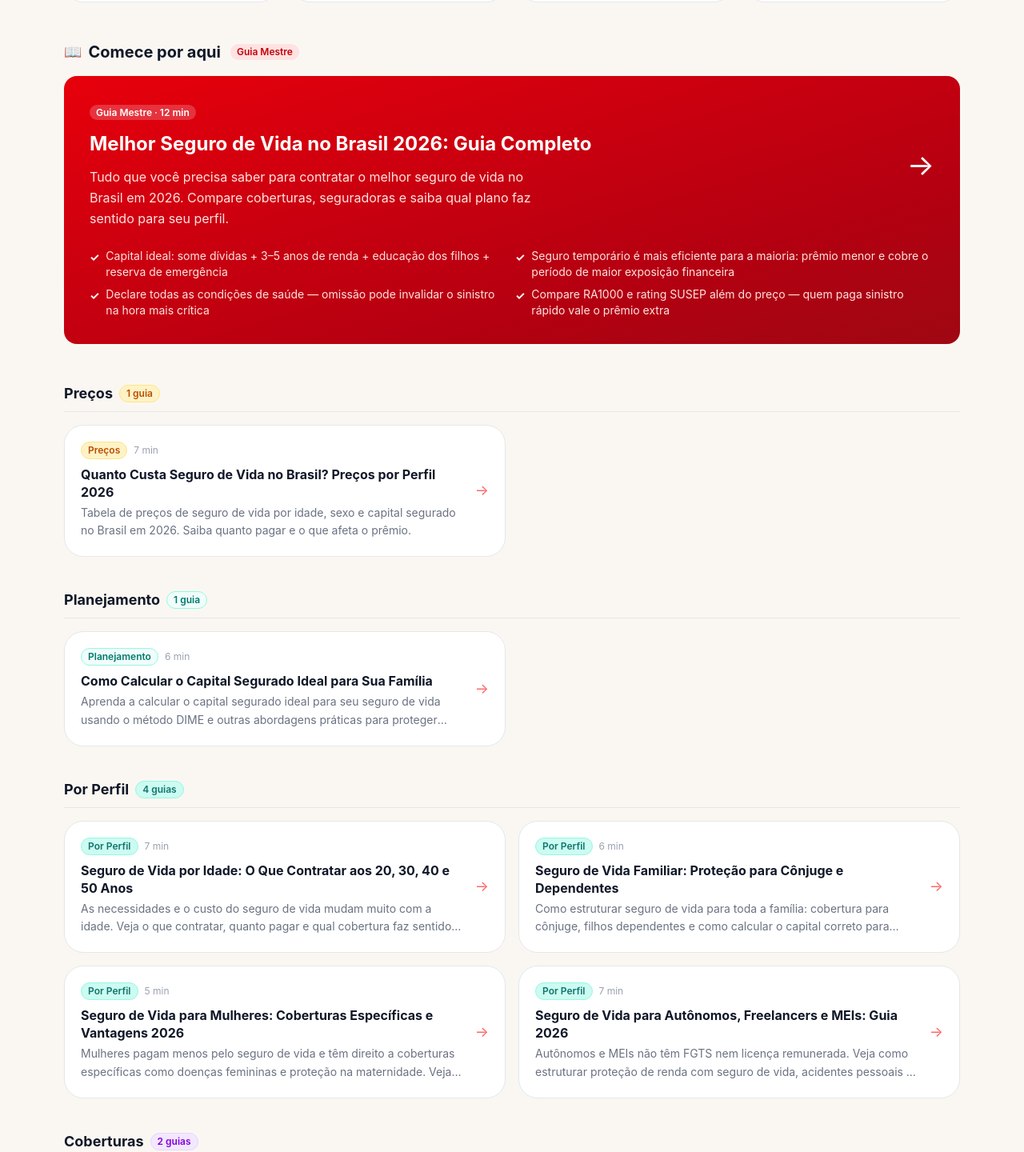
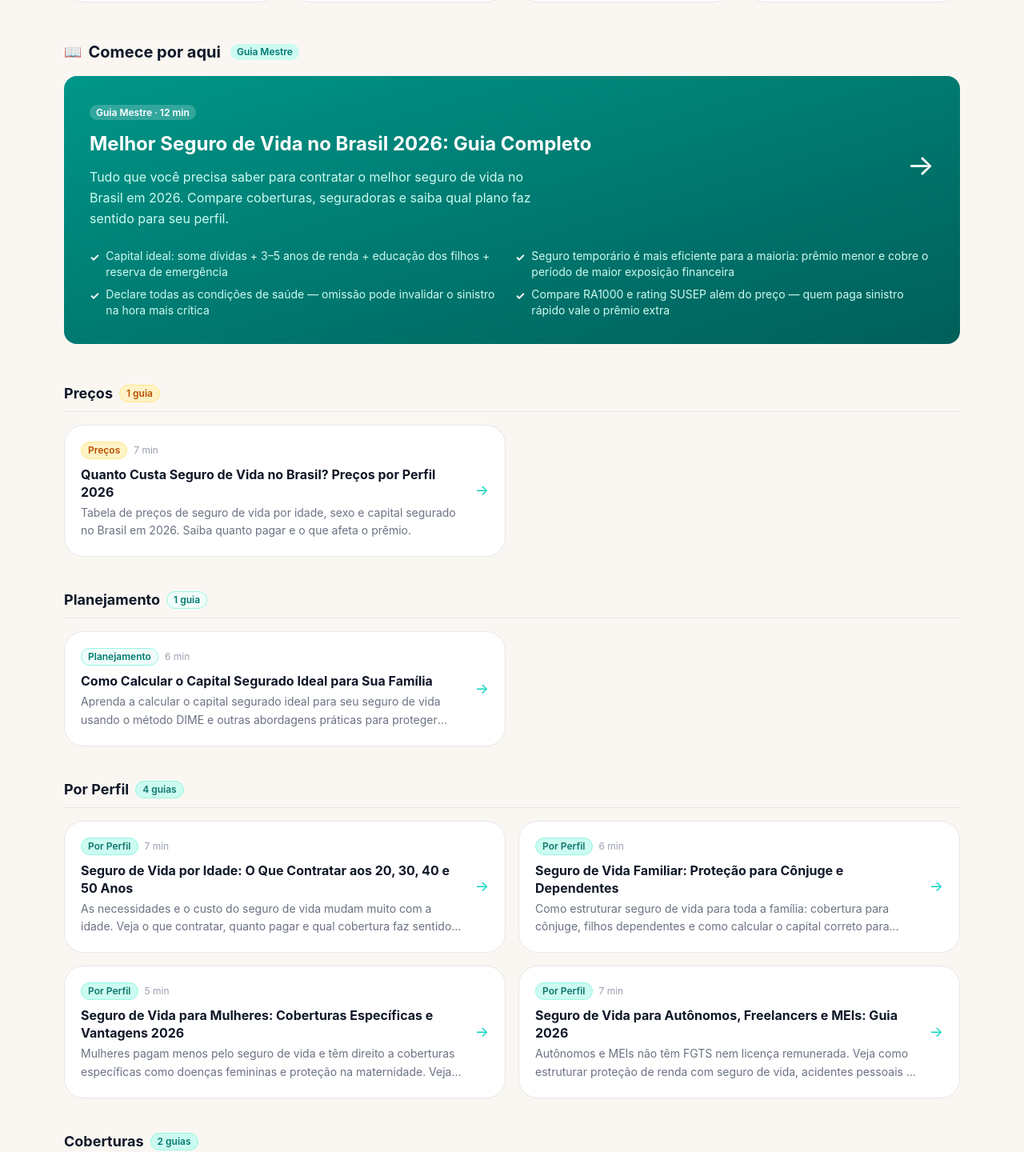
Before and after one commit to vitormdandrade/t3-seguro-calc, a Next.js app: page /seguro-vida in a window 1280 px wide. Shown: the part 470-1910 px from the top of the page at 80% size. Built offline with nearby package versions, Linux system fonts and the light colour scheme; no server answers.

Commit message:
fix: web design audit — calculaseguro.com.br (brand consistency: red→teal)

```diff
--- a/app/guias/[slug]/page.tsx
+++ b/app/guias/[slug]/page.tsx
@@ -23,9 +23,9 @@ export async function generateMetadata({ params }: Props): Promise<Metadata> {
 }
 
 const CATEGORY_COLORS: Record<string, string> = {
-  trust: 'bg-purple-100 text-purple-700',
-  auto: 'bg-blue-100 text-blue-700',
-  vida: 'bg-red-100 text-red-700',
+  trust: 'bg-teal-100 text-teal-700',
+  auto: 'bg-teal-100 text-teal-700',
+  vida: 'bg-teal-100 text-teal-700',
   residencial: 'bg-accent-soft text-accent',
   viagem: 'bg-amber-100 text-amber-700',
   geral: 'bg-gray-100 text-gray-700',
--- a/app/guias/page.tsx
+++ b/app/guias/page.tsx
@@ -10,9 +10,9 @@ export const metadata: Metadata = {
 };
 
 const CATEGORY_COLORS: Record<string, string> = {
-  trust: 'bg-purple-100 text-purple-700',
-  auto: 'bg-blue-100 text-blue-700',
-  vida: 'bg-red-100 text-red-700',
+  trust: 'bg-teal-100 text-teal-700',
+  auto: 'bg-teal-100 text-teal-700',
+  vida: 'bg-teal-100 text-teal-700',
   residencial: 'bg-accent-soft text-accent',
   viagem: 'bg-amber-100 text-amber-700',
   geral: 'bg-gray-100 text-gray-700',
@@ -46,19 +46,19 @@ export default function Guias() {
         <div className="flex items-center gap-2 mb-4">
           <span className="text-lg">🔐</span>
           <h2 className="text-xl font-bold text-gray-900">Confiança & Regulação</h2>
-          <span className="text-xs bg-purple-100 text-purple-700 px-2 py-0.5 rounded-full font-semibold ml-1">Essencial antes de contratar</span>
+          <span className="text-xs bg-teal-100 text-teal-700 px-2 py-0.5 rounded-full font-semibold ml-1">Essencial antes de contratar</span>
         </div>
         <div className="grid md:grid-cols-3 gap-6">
           {trustGuides.map((guide) => (
             <Link
               key={guide.slug}
               href={`/guias/${guide.slug}`}
-              className="bg-white border-2 border-purple-200 rounded-xl p-6 hover:shadow-lg hover:border-purple-400 transition group"
+              className="bg-white border-2 border-teal-200 rounded-xl p-6 hover:shadow-lg hover:border-teal-400 transition group"
             >
-              <span className="text-xs font-semibold px-2 py-0.5 rounded-full bg-purple-100 text-purple-700">
+              <span className="text-xs font-semibold px-2 py-0.5 rounded-full bg-teal-100 text-teal-700">
                 {guide.categoryLabel}
               </span>
-              <h3 className="text-lg font-bold text-gray-900 group-hover:text-purple-700 transition mt-3 mb-2 leading-snug">
+              <h3 className="text-lg font-bold text-gray-900 group-hover:text-teal-700 transition mt-3 mb-2 leading-snug">
                 {guide.title}
               </h3>
               <p className="text-gray-600 text-sm leading-relaxed mb-4">
@@ -66,7 +66,7 @@ export default function Guias() {
               </p>
               <div className="flex items-center justify-between">
                 <span className="text-xs text-gray-400">{guide.readingTimeMin} min</span>
-                <span className="text-purple-600 font-semibold text-sm group-hover:translate-x-1 transition-transform inline-block">
+                <span className="text-teal-600 font-semibold text-sm group-hover:translate-x-1 transition-transform inline-block">
                   Ler guia →
                 </span>
               </div>
--- a/app/seguro-vida/[slug]/page.tsx
+++ b/app/seguro-vida/[slug]/page.tsx
@@ -23,13 +23,13 @@ export async function generateMetadata({ params }: Props): Promise<Metadata> {
 }
 
 const TAG_COLORS: Record<string, string> = {
-  'Guia Mestre': 'bg-red-100 text-red-700',
+  'Guia Mestre': 'bg-teal-100 text-teal-700',
   'Preços': 'bg-amber-100 text-amber-700',
   'Planejamento': 'bg-teal-50 text-teal-700',
   'Por Perfil': 'bg-accent-soft text-accent',
-  'Coberturas': 'bg-purple-100 text-purple-700',
+  'Coberturas': 'bg-teal-100 text-teal-700',
   'Comparativo': 'bg-teal-50 text-teal-700',
-  'Empresas': 'bg-orange-100 text-orange-700',
+  'Empresas': 'bg-amber-100 text-amber-700',
 };
 
 export default async function VidaGuideDetail({ params }: Props) {
@@ -64,9 +64,9 @@ export default async function VidaGuideDetail({ params }: Props) {
       <div className="max-w-4xl mx-auto px-4 py-12">
         {/* Breadcrumb */}
         <nav className="text-sm text-gray-500 mb-6 flex gap-2 flex-wrap">
-          <Link href="/" className="hover:text-red-600">Início</Link>
+          <Link href="/" className="hover:text-teal-600">Início</Link>
           <span>/</span>
-          <Link href="/seguro-vida" className="hover:text-red-600">Seguro de Vida</Link>
+          <Link href="/seguro-vida" className="hover:text-teal-600">Seguro de Vida</Link>
           <span>/</span>
           <span className="text-gray-900 line-clamp-1">{guide.title}</span>
         </nav>
@@ -91,15 +91,15 @@ export default async function VidaGuideDetail({ params }: Props) {
         </div>
 
         {/* Key Takeaways */}
-        <div className="bg-red-50 border border-red-200 rounded-xl p-6 mb-10">
-          <h2 className="text-lg font-bold text-red-900 mb-4 flex items-center gap-2">
+        <div className="bg-teal-50 border border-teal-200 rounded-xl p-6 mb-10">
+          <h2 className="text-lg font-bold text-teal-900 mb-4 flex items-center gap-2">
             <span>✦</span> Pontos Principais
           </h2>
           <ul className="space-y-3">
             {guide.keyTakeaways.map((point, i) => (
               <li key={i} className="flex items-start gap-3">
-                <span className="text-red-600 font-bold mt-0.5 flex-shrink-0">✓</span>
-                <span className="text-red-900 text-sm leading-relaxed">{point}</span>
+                <span className="text-teal-600 font-bold mt-0.5 flex-shrink-0">✓</span>
+                <span className="text-teal-900 text-sm leading-relaxed">{point}</span>
               </li>
             ))}
           </ul>
@@ -178,27 +178,27 @@ export default async function VidaGuideDetail({ params }: Props) {
         </div>
 
         {/* CTA */}
-        <div className="bg-red-700 text-white p-8 rounded-xl text-center mb-10">
+        <div className="bg-teal-700 text-white p-8 rounded-xl text-center mb-10">
           <h3 className="text-2xl font-bold mb-2">Calcule o preço do seu seguro de vida</h3>
-          <p className="text-red-100 mb-6">
+          <p className="text-teal-100 mb-6">
             Estimativa personalizada com base no seu perfil — sem cadastro, resultado em segundos.
           </p>
           <div className="flex flex-wrap gap-3 justify-center">
             <Link
               href="/calculadora/seguro-vida"
-              className="bg-white text-red-700 px-6 py-2.5 rounded-lg font-semibold hover:bg-red-50 transition"
+              className="bg-white text-teal-700 px-6 py-2.5 rounded-lg font-semibold hover:bg-teal-50 transition"
             >
               ❤️ Calcular agora
             </Link>
             <Link
               href="/seguro-vida"
-              className="bg-red-600 border border-red-400 text-white px-5 py-2.5 rounded-lg font-semibold hover:bg-red-500 transition text-sm"
+              className="bg-teal-600 border border-teal-400 text-white px-5 py-2.5 rounded-lg font-semibold hover:bg-teal-500 transition text-sm"
             >
               Ver todos os guias
             </Link>
             <Link
               href="/estado"
-              className="bg-red-600 border border-red-400 text-white px-5 py-2.5 rounded-lg font-semibold hover:bg-red-500 transition text-sm"
+              className="bg-teal-600 border border-teal-400 text-white px-5 py-2.5 rounded-lg font-semibold hover:bg-teal-500 transition text-sm"
             >
               🗺️ Por estado
             </Link>
@@ -214,17 +214,17 @@ export default async function VidaGuideDetail({ params }: Props) {
                 <Link
                   key={rel.slug}
                   href={`/seguro-vida/${rel.slug}`}
-                  className="bg-white border border-gray-200 rounded-xl p-5 hover:shadow-md hover:border-red-200 transition group"
+                  className="bg-white border border-gray-200 rounded-xl p-5 hover:shadow-md hover:border-teal-200 transition group"
                 >
                   <span
                     className={`text-xs font-semibold px-2 py-0.5 rounded-full ${TAG_COLORS[rel.tag] ?? 'bg-gray-100 text-gray-700'}`}
                   >
                     {rel.tag}
                   </span>
-                  <h3 className="font-bold text-gray-900 group-hover:text-red-600 transition mt-2 text-sm leading-snug">
+                  <h3 className="font-bold text-gray-900 group-hover:text-teal-600 transition mt-2 text-sm leading-snug">
                     {rel.title}
                   </h3>
-                  <span className="text-red-500 text-xs mt-2 inline-block">Ler guia →</span>
+                  <span className="text-teal-500 text-xs mt-2 inline-block">Ler guia →</span>
                 </Link>
               ))}
             </div>
--- a/app/seguro-vida/page.tsx
+++ b/app/seguro-vida/page.tsx
@@ -10,13 +10,13 @@ export const metadata: Metadata = {
 };
 
 const TAG_COLORS: Record<string, string> = {
-  'Guia Mestre': 'bg-red-100 text-red-700 border-red-200',
+  'Guia Mestre': 'bg-teal-100 text-teal-700 border-teal-200',
   'Preços': 'bg-amber-100 text-amber-700 border-amber-200',
   'Planejamento': 'bg-teal-50 text-teal-700 border-teal-200',
   'Por Perfil': 'bg-accent-soft text-accent border-teal-200',
-  'Coberturas': 'bg-purple-100 text-purple-700 border-purple-200',
+  'Coberturas': 'bg-teal-100 text-teal-700 border-teal-200',
   'Comparativo': 'bg-teal-50 text-teal-700 border-teal-200',
-  'Empresas': 'bg-orange-100 text-orange-700 border-orange-200',
+  'Empresas': 'bg-amber-100 text-amber-700 border-amber-200',
 };
 
 export default function SeguroVidaHub() {
@@ -63,7 +63,7 @@ export default function SeguroVidaHub() {
         <div className="mb-10">
           <div className="flex items-center gap-3 mb-3">
             <span className="text-3xl">❤️</span>
-            <span className="text-xs font-semibold bg-red-100 text-red-700 px-3 py-1 rounded-full">
+            <span className="text-xs font-semibold bg-teal-100 text-teal-700 px-3 py-1 rounded-full">
               {vidaGuides.length} guias especializados
             </span>
           </div>
@@ -84,7 +84,7 @@ export default function SeguroVidaHub() {
             { label: 'Perfis específicos', value: '5' },
           ].map((stat) => (
             <div key={stat.label} className="bg-white border border-gray-200 rounded-xl p-4 text-center">
-              <div className="text-2xl font-bold text-red-600">{stat.value}</div>
+              <div className="text-2xl font-bold text-teal-600">{stat.value}</div>
               <div className="text-xs text-gray-500 mt-1">{stat.label}</div>
             </div>
           ))}
@@ -96,13 +96,13 @@ export default function SeguroVidaHub() {
             <div className="flex items-center gap-2 mb-4">
               <span className="text-lg">📖</span>
               <h2 className="text-xl font-bold text-gray-900">Comece por aqui</h2>
-              <span className="text-xs bg-red-100 text-red-700 px-2 py-0.5 rounded-full font-semibold ml-1">
+              <span className="text-xs bg-teal-100 text-teal-700 px-2 py-0.5 rounded-full font-semibold ml-1">
                 Guia Mestre
               </span>
             </div>
             <Link
               href={`/seguro-vida/${masterGuide.slug}`}
-              className="block bg-gradient-to-br from-red-600 to-red-800 text-white rounded-2xl p-8 hover:from-red-700 hover:to-red-900 transition group"
+              className="block bg-gradient-to-br from-teal-600 to-teal-800 text-white rounded-2xl p-8 hover:from-teal-700 hover:to-teal-900 transition group"
             >
               <div className="flex items-start justify-between gap-4 flex-wrap">
                 <div className="flex-1">
@@ -112,7 +112,7 @@ export default function SeguroVidaHub() {
                   <h3 className="text-2xl font-bold mt-3 mb-3 leading-snug group-hover:underline">
                     {masterGuide.title}
                   </h3>
-                  <p className="text-red-100 leading-relaxed max-w-xl">
+                  <p className="text-teal-100 leading-relaxed max-w-xl">
                     {masterGuide.description}
                   </p>
                 </div>
@@ -122,7 +122,7 @@ export default function SeguroVidaHub() {
               </div>
               <ul className="mt-6 grid sm:grid-cols-2 gap-2">
                 {masterGuide.keyTakeaways.map((point, i) => (
-                  <li key={i} className="flex items-start gap-2 text-sm text-red-100">
+                  <li key={i} className="flex items-start gap-2 text-sm text-teal-100">
                     <span className="text-white font-bold mt-0.5">✓</span>
                     {point}
                   </li>
@@ -152,7 +152,7 @@ export default function SeguroVidaHub() {
                     <Link
                       key={guide.slug}
                       href={`/seguro-vida/${guide.slug}`}
-                      className="bg-white border border-gray-200 rounded-xl p-5 hover:shadow-md hover:border-red-200 transition group flex gap-4"
+                      className="bg-white border border-gray-200 rounded-xl p-5 hover:shadow-md hover:border-teal-200 transition group flex gap-4"
                     >
                       <div className="flex-1">
                         <div className="flex items-center gap-2 mb-2">
@@ -161,7 +161,7 @@ export default function SeguroVidaHub() {
                           </span>
                           <span className="text-xs text-gray-400">{guide.readingTimeMin} min</span>
                         </div>
-                        <h3 className="font-bold text-gray-900 group-hover:text-red-600 transition mb-1 leading-snug">
+                        <h3 className="font-bold text-gray-900 group-hover:text-teal-600 transition mb-1 leading-snug">
                           {guide.title}
                         </h3>
                         <p className="text-gray-500 text-sm leading-relaxed line-clamp-2">
@@ -169,7 +169,7 @@ export default function SeguroVidaHub() {
                         </p>
                       </div>
                       <div className="flex-shrink-0 flex items-center">
-                        <span className="text-red-400 group-hover:translate-x-1 transition-transform inline-block text-lg">
+                        <span className="text-teal-400 group-hover:translate-x-1 transition-transform inline-block text-lg">
                           →
                         </span>
                       </div>
@@ -182,21 +182,21 @@ export default function SeguroVidaHub() {
         })}
 
         {/* Calculator CTA */}
-        <div className="bg-red-700 text-white p-10 rounded-2xl text-center mt-4">
+        <div className="bg-teal-700 text-white p-10 rounded-2xl text-center mt-4">
           <h2 className="text-3xl font-bold mb-3">Calcule o preço do seu seguro de vida agora</h2>
-          <p className="text-red-200 mb-6 max-w-xl mx-auto">
+          <p className="text-teal-200 mb-6 max-w-xl mx-auto">
             Nossa calculadora gratuita estima o prêmio com base no seu perfil, sem cadastro e sem compromisso.
           </p>
           <div className="flex flex-wrap gap-3 justify-center">
             <Link
               href="/calculadora/seguro-vida"
-              className="bg-white text-red-700 px-8 py-3 rounded-lg font-bold hover:bg-red-50 transition text-lg"
+              className="bg-white text-teal-700 px-8 py-3 rounded-lg font-bold hover:bg-teal-50 transition text-lg"
             >
               ❤️ Calcular agora
             </Link>
             <Link
               href="/estado"
-              className="bg-red-600 text-white border border-red-400 px-6 py-3 rounded-lg font-semibold hover:bg-red-500 transition"
+              className="bg-teal-600 text-white border border-teal-400 px-6 py-3 rounded-lg font-semibold hover:bg-teal-500 transition"
             >
               🗺️ Ver preços por estado
             </Link>
```
